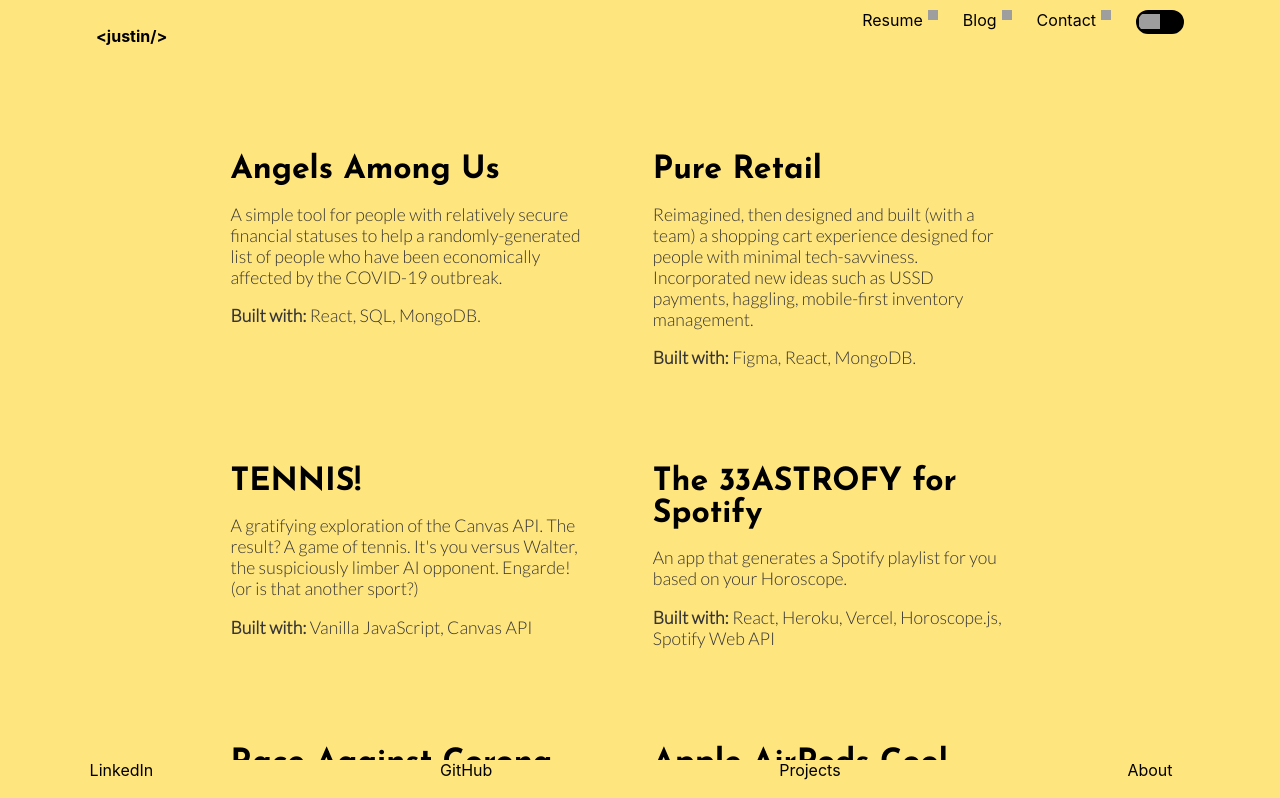
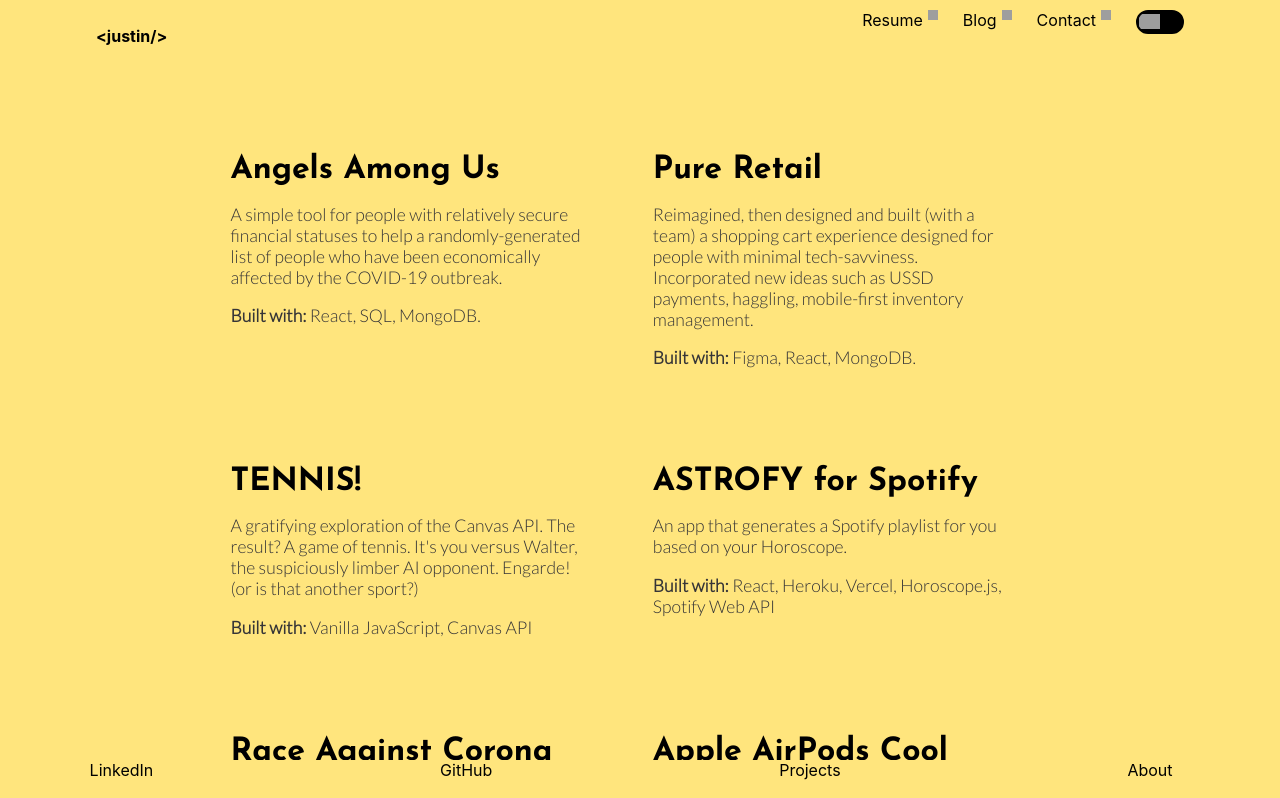
Before and after one commit to vunderkind/portfolio_two_point_zero, a React (Create React App) app in the folder portfolio/: page /projects in a window 1280 px wide. Shown: the top 798 px of the page. Built offline with nearby package versions, Linux system fonts and the light colour scheme; grey boxes are pictures that could not be loaded; a web font is replaced by a local one.

Commit message:
Updated url for Astrofy

```diff
--- a/portfolio/src/Components/Projects.js
+++ b/portfolio/src/Components/Projects.js
@@ -21,10 +21,10 @@ const projects = [
             link: "https://snek.vunderkind.now.sh/games/tennis.html",
             },
             {
-                title: "The 33ASTROFY for Spotify",
+                title: "ASTROFY for Spotify",
                 description: "An app that generates a Spotify playlist for you based on your Horoscope.",
                 tools: "React, Heroku, Vercel, Horoscope.js, Spotify Web API",
-                link: "https://astro.now.sh",
+                link: "https://astrofy.live",
                 },
         {
             title: "Race Against Corona",
```
